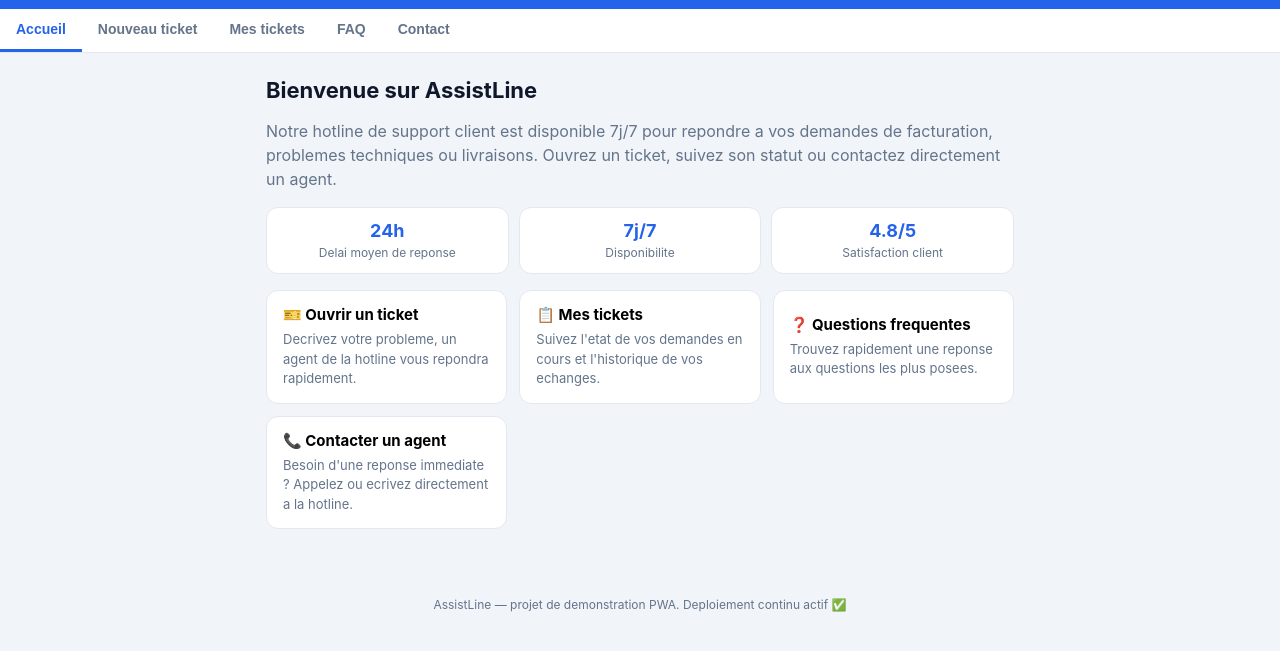
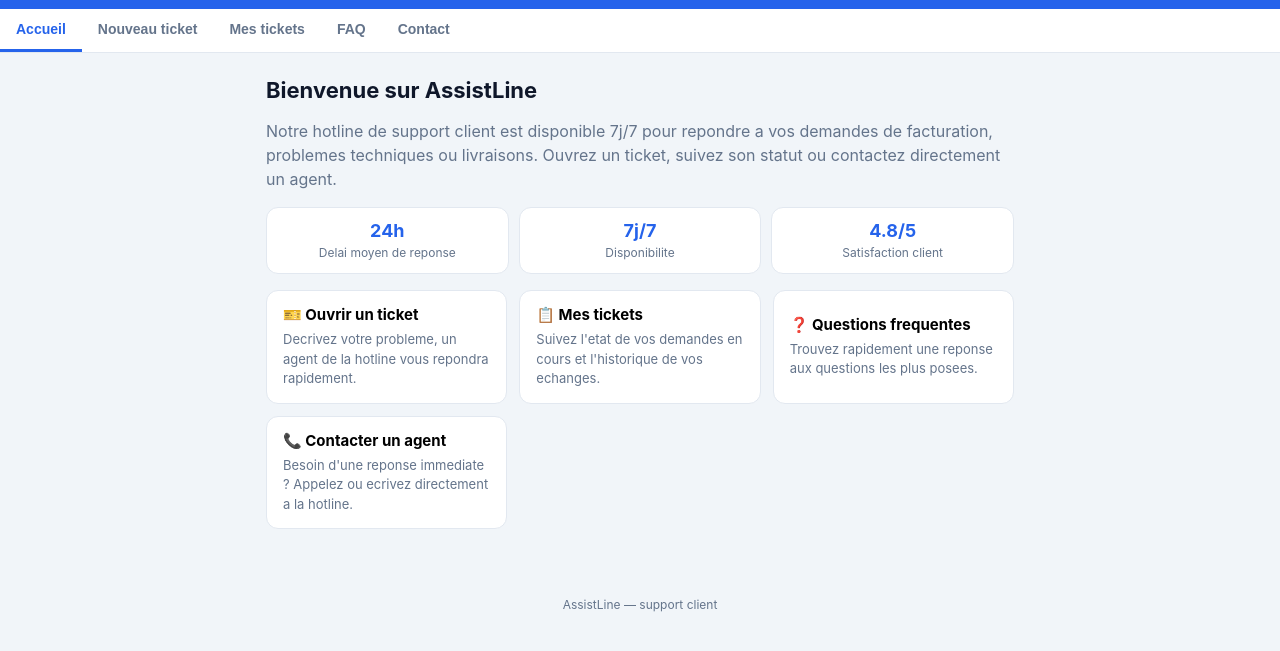
Before and after one commit to kateuhornella2-lgtm/-pwa-assistline, a plain HTML site: page index.html in a window 1280 px wide. Shown: the part 55-706 px from the top of the page. Drawn offline with Linux system fonts and the light colour scheme.

Commit message:
Retire la mention PWA/deploiement du footer

```diff
--- a/index.html
+++ b/index.html
@@ -135,7 +135,7 @@
 </main>
 
 <footer>
-  <p>AssistLine — projet de demonstration PWA. Deploiement continu actif ✅</p>
+  <p>AssistLine — support client</p>
 </footer>
 
 <script src="js/app.js"></script>
```
